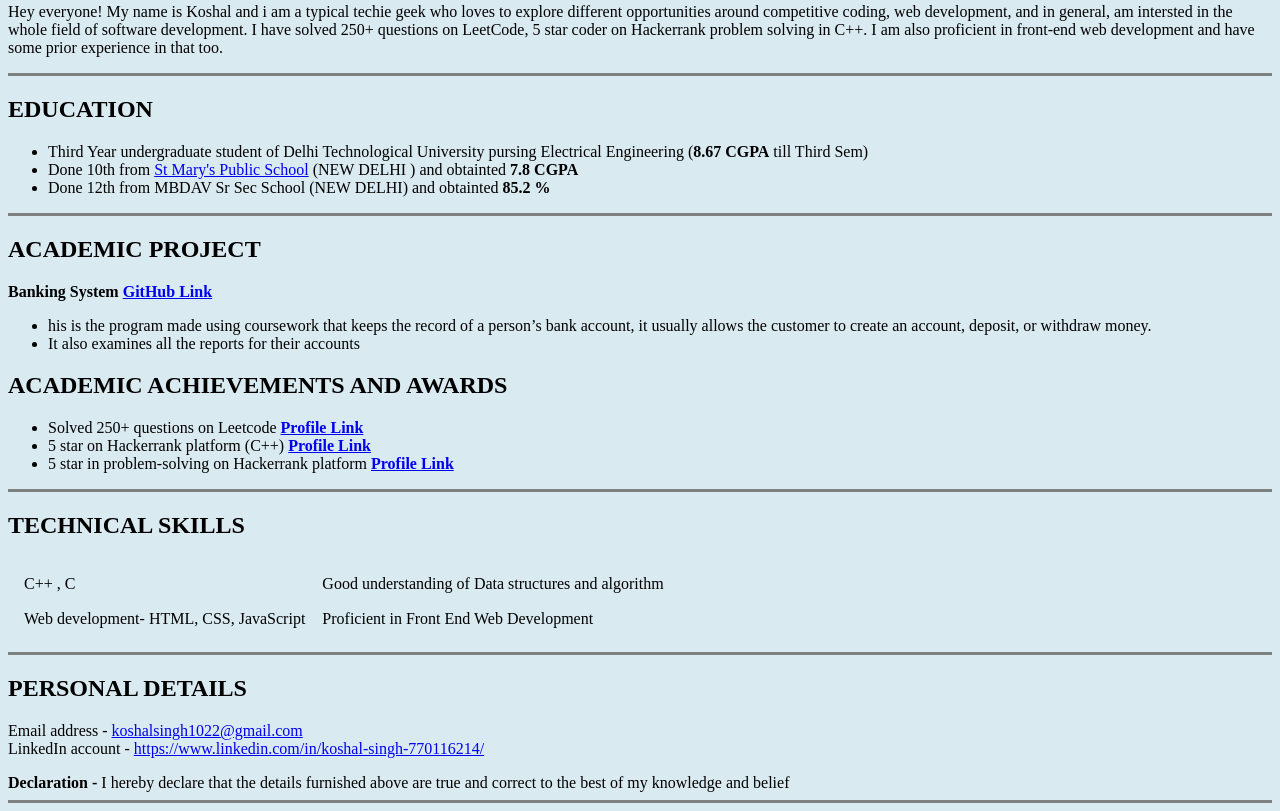
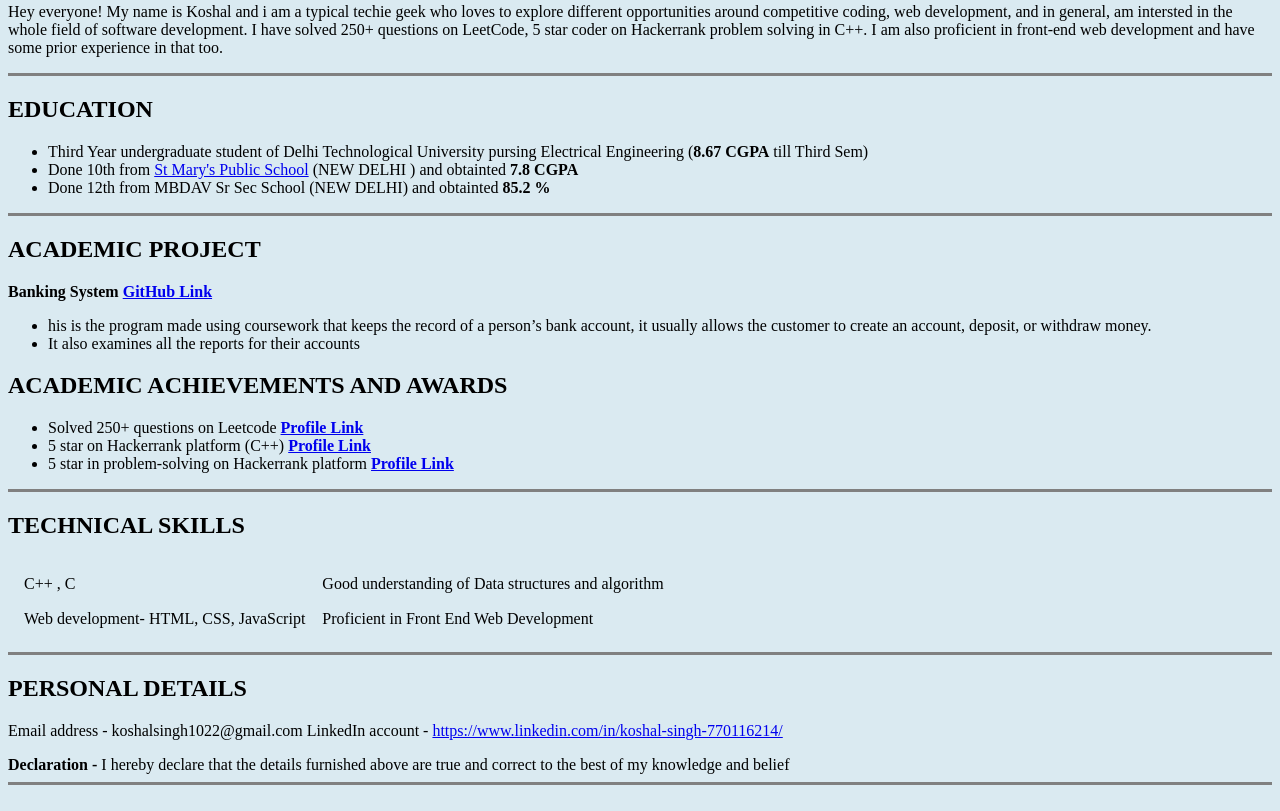
Before and after one commit to Koshal07/cv, a plain HTML site: page index.html in a window 1280 px wide. Shown: the part 423-1234 px from the top of the page. Drawn offline with Linux system fonts and the light colour scheme.

Commit message:
Update index.html

```diff
--- a/index.html
+++ b/index.html
@@ -84,7 +84,7 @@
   <hr size="3" noshade>
   <h2>PERSONAL DETAILS </h2>
   <p>
-    Email address - <a href="koshalsingh1022@gmail.com">koshalsingh1022@gmail.com</a><br>
+    Email address - koshalsingh1022@gmail.com
     LinkedIn account - <a href="https://www.linkedin.com/in/koshal-singh-770116214/">https://www.linkedin.com/in/koshal-singh-770116214/</a><br>
   </p>
   <strong>Declaration - </strong>I hereby declare that the details furnished above are true and correct to the best of my
```
